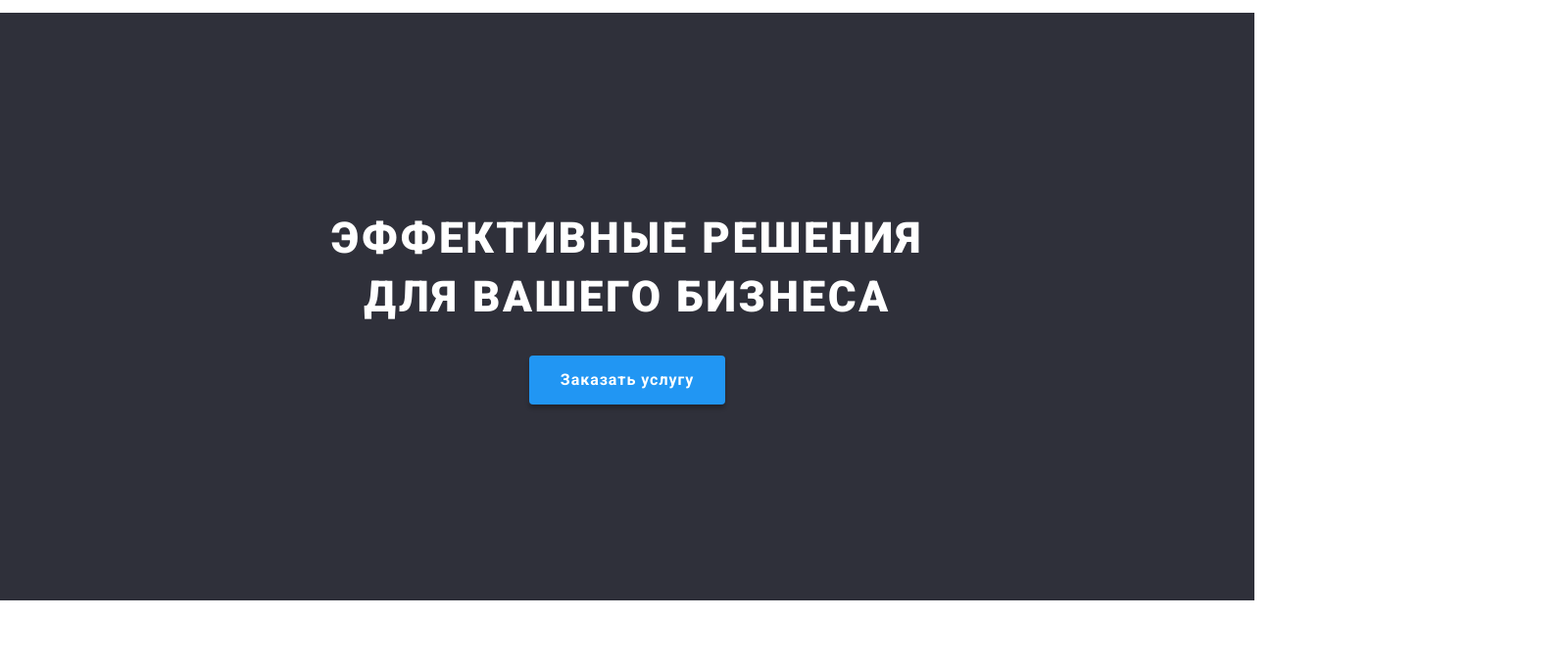
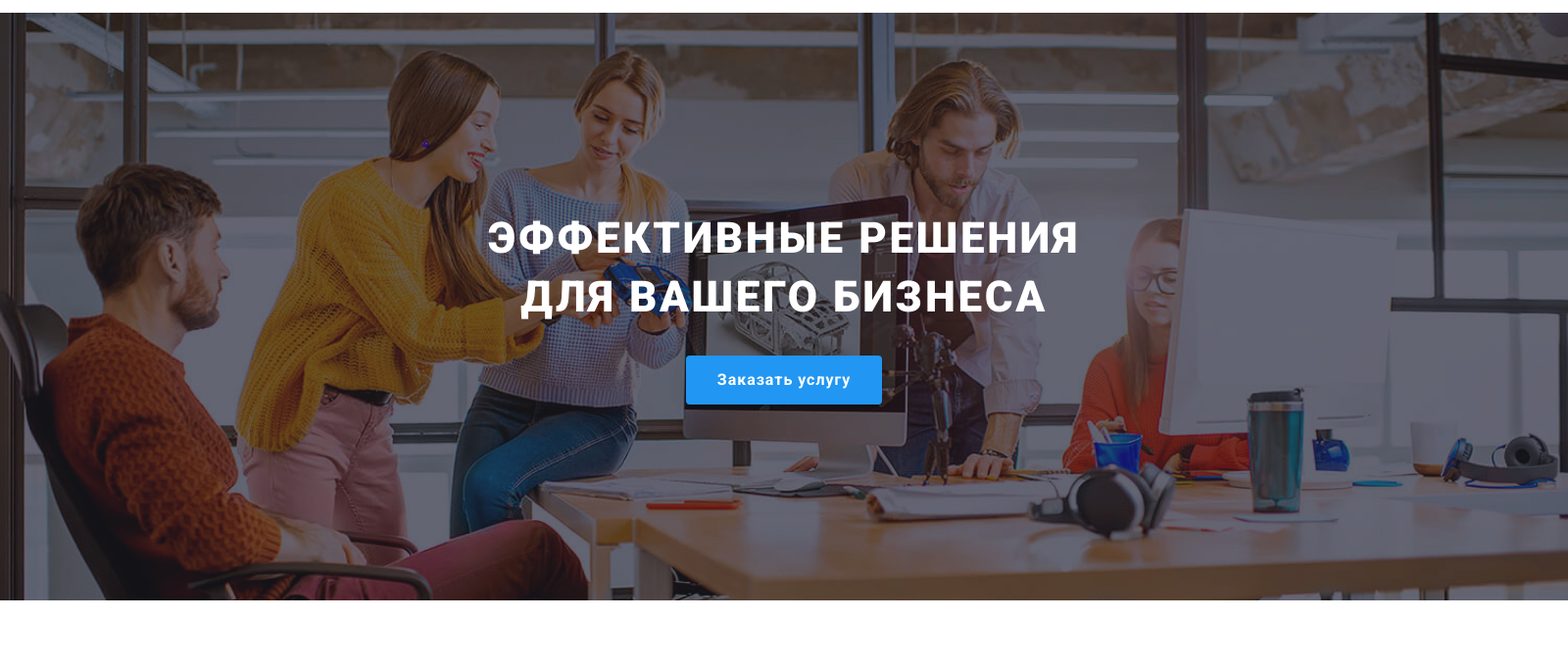
Before and after one commit to Rand0m-dev/goit-markup-hw-04, a plain HTML site: page index.html in a window 1280 px wide. Shown: the part 75-756 px from the top of the page at 98% size, 1600 px wide, since content can reach past the window. Drawn offline with Linux system fonts and the light colour scheme.

Commit message:
фон героя

```diff
--- a/css/style.css
+++ b/css/style.css
@@ -95,9 +95,14 @@ a {
 }
 
 .hero {
+  min-width: 1600px;
   text-align: center;
-  background-color: #2f303a;
+  background-color: #c4c4c4;
   margin-bottom: 94px;
+  background-image: url('../images/Overlay.png'), url('../images/hero.jpg');
+  background-repeat: no-repeat;
+  background-position: center;
+  background-size: cover;
 }
 
 .hero h1 {
```
Also changed, not shown: images/Overlay.png (added), images/hero.jpg (added).
